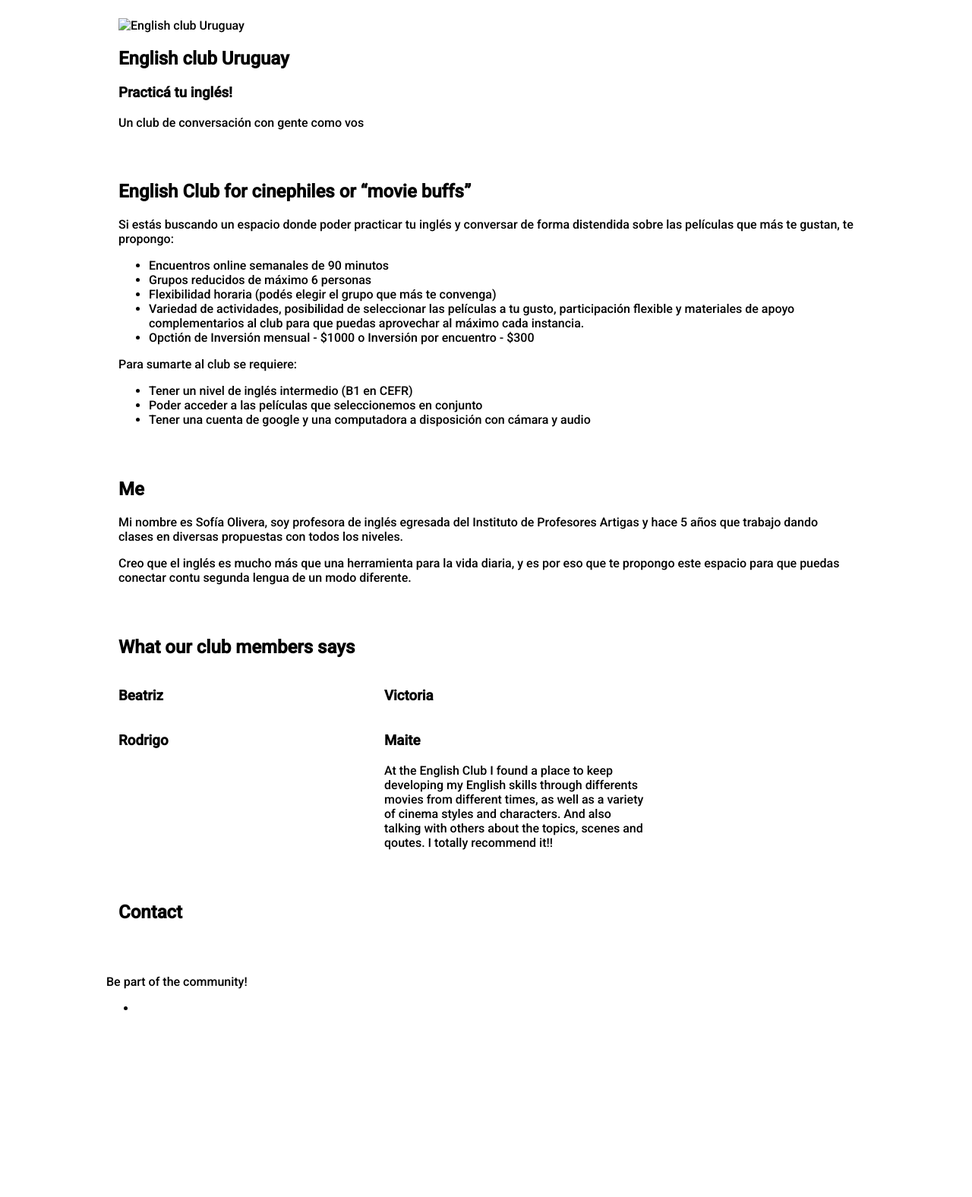
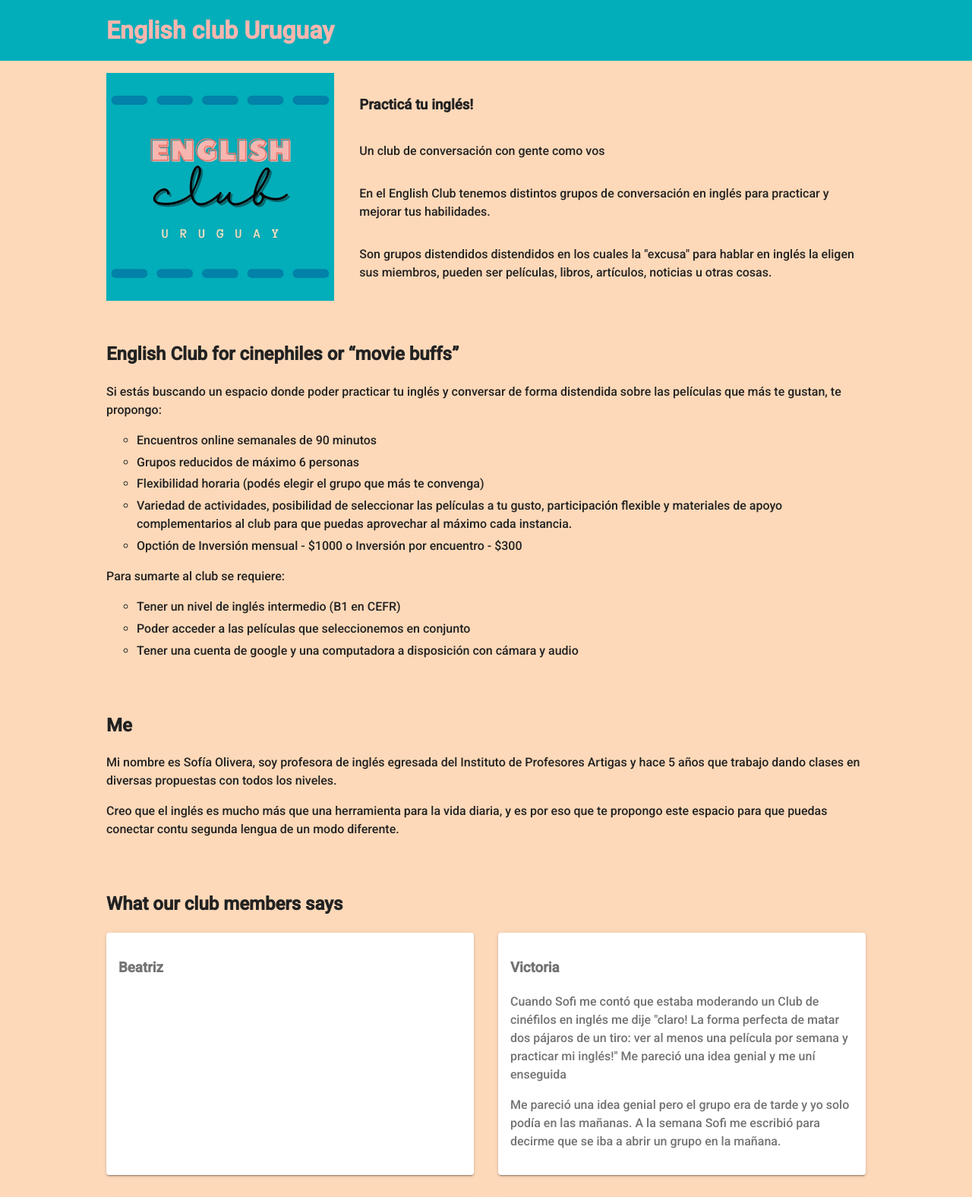
Before and after one commit to englishuruguayclub/englishuruguayclub.github.io, a plain HTML site: page index.html in a window 1280 px wide. Shown: the top 1576 px of the page at 76% size. Before the commit the page ends 1377 px from the top, so only its background shows below. Drawn offline with Linux system fonts and the light colour scheme.

Commit message:
Initial version done, need to improve styles, content and text

```diff
--- a/index.html
+++ b/index.html
@@ -4,6 +4,11 @@
     <meta http-equiv="X-UA-Compatible" content="IE=edge">
     <meta name="viewport" content="width=device-width, initial-scale=1">
     <title>English Club Uruguay</title>
+    <meta property="og:url" content="https://englishuruguayclub.github.io" />
+    <meta property="og:type" content="website" />
+    <meta property="og:title" content="English Club Uruguay" />
+    <meta property="og:description" content="Un club de conversación con gente como vos" />
+    <meta property="og:image" content="./img/englishclub.jpg" />
     <link rel="preconnect" href="https://fonts.googleapis.com">
     <link rel="preconnect" href="https://fonts.gstatic.com" crossorigin>
     <link href="https://fonts.googleapis.com/css2?family=Roboto:wght@500&display=swap" rel="stylesheet">
@@ -11,14 +16,21 @@
   </head>
   <body>
     <header>
-
+      <div class="content-box">
+        <h1>English club Uruguay</h1>
+      </div>
     </header>
     <main>
       <section id="main">
-        <img src="" alt="English club Uruguay">
-        <h2>English club Uruguay</h2>
-        <h3>Practicá tu inglés!</h3>
-        <p>Un club de conversación con gente como vos</p>
+        <div class="img-box">
+          <img class="logo" src="./img/englishclub.jpg" alt="English club Uruguay">
+        </div>
+        <div class="presentation-box">
+          <h3>Practicá tu inglés!</h3>
+          <p>Un club de conversación con gente como vos</p>
+          <p>En el English Club tenemos distintos grupos de conversación en inglés para practicar y mejorar tus habilidades.</p>
+          <p>Son grupos distendidos distendidos en los cuales la "excusa" para hablar en inglés la eligen sus miembros, pueden ser películas, libros, artículos, noticias u otras cosas.</p>
+        </div>
       </section>
       <section id="cinephiles">
         <h2>English Club for cinephiles or “movie buffs”</h2>
@@ -51,7 +63,8 @@
           </article>
           <article class="card">
             <h3>Victoria</h3>
-            <p></p>
+            <p>Cuando Sofi me contó que estaba moderando un Club de cinéfilos en inglés me dije "claro! La forma perfecta de matar dos pájaros de un tiro: ver al menos una película por semana y practicar mi inglés!" Me pareció una idea genial y me uní enseguida</p>
+            <p>Me pareció una idea genial pero el grupo era de tarde y yo solo podía en las mañanas. A la semana Sofi me escribió para decirme que se iba a abrir un grupo en la mañana. </p>
           </article>
           <article class="card">
             <h3>Rodrigo</h3>
@@ -65,18 +78,18 @@
       </section>
       <section id="contact">
         <h2>Contact</h2>
-          <p></p>
-        </div>
+        <p>Si te interesa sumarte al club, podés contactarme por MD de <a href="https://www.instagram.com/englishuruguayclub/">Instagram</a> o puedes mandarme un mail a <span id="replace">javascript is not enabled, please use the contact form.</span></p>
       </section>
     </main>
     <footer>
-      <p> Be part of the community!</p>
-      <ul>
-        <li><a href="https://www.instagram.com/englishuruguayclub/"></a></li>
-      </ul>
-    </footer>
+      <div class="content-box">
+        <p> Be part of the community!</p>
+      </div>
+  </footer>
   </body>
 </html>
 <script>
-
+  var innerEmail = document.getElementById('replace')
+  const emailE = ('msofiagarcia.o@' + 'gmail.com');
+  innerEmail.innerHTML = '<a href="mailto:' + emailE + '">' + emailE + '</a>';
 </script>
--- a/main.css
+++ b/main.css
@@ -1,29 +1,49 @@
 body {
   font-family: 'Roboto', sans-serif;
   min-height: 100vh;
+  padding: 0;
+  margin: 0;
+  color: #222222;
+  font-weight: 400;
+  line-height: 1.5;
 }
 
 main {
-    max-width: 1000px;
-    margin: auto;
+  background-color: #fdd9b9;
 }
 
 footer {
+  background-color: #02aeba;
+  text-align: right;
+}
+
+ul {
+  list-style-type: circle;
+}
+
+li {
+  margin-bottom: 0.3rem;
+}
+
+main section {
   max-width: 1000px;
   margin: auto;
   padding: 1rem;
 }
 
-  section {
-    padding: 1rem;
+header {
+  background-color: #02aeba;
+  color: #f9b6ae;
 }
 
-  header {
-
+.content-box {
+  max-width: 1000px;
+  padding: 1rem;
+  margin: auto;
 }
 
 h1 {
-
+  margin: 0;
 }
 
 h2 {
@@ -38,21 +58,68 @@ body {
 
 }
 
+#main {
+  display: flex
+}
+
+.img-box {
+  flex: 0.5;
+}
+
+.logo {
+  max-width: 300;
+  width: 100%;
+}
+
+.presentation-box {
+  flex: 1;
+  display: flex;
+  flex-direction: column;
+  justify-content: center;
+}
+
 .card-container {
-    display: flex;
-    flex-wrap: wrap;
+  display: grid;
+  grid-template-columns: repeat(2, 1fr);
+  grid-column-gap: 2rem;
+  grid-row-gap: 2rem;
 }
 
 .card {
   background-color: white;
+  box-shadow: rgb(0 0 0 / 20%) 0px 3px 1px -2px, rgb(0 0 0 / 14%) 0px 2px 2px 0px, rgb(0 0 0 / 12%) 0px 1px 5px 0px;
+  padding: 1rem;
+  color: #737373;
   border-radius: 4px;
-    width: 350px;
 }
 
 .card h3 {
+  color: #737373;
+  margin-top: 1rem;
+}
+
+.card p {
+  color: #737373;
 
 }
 
-  .card p {
+@media screen and (max-width: 800px) {
+  .card-container {
+    display: grid;
+    grid-template-columns: repeat(1, 1fr);
+    grid-column-gap: 2rem;
+    grid-row-gap: 2rem;
+  }
 
+  #main {
+    display: block;
   }
+
+  .img-box {
+    text-align: center;
+  }
+
+  .presentation-box {
+    display: block;
+  }
+}
```
Also changed, not shown: img/englishclub.jpg (added). Lines whose indentation alone changed are shown as unchanged.
